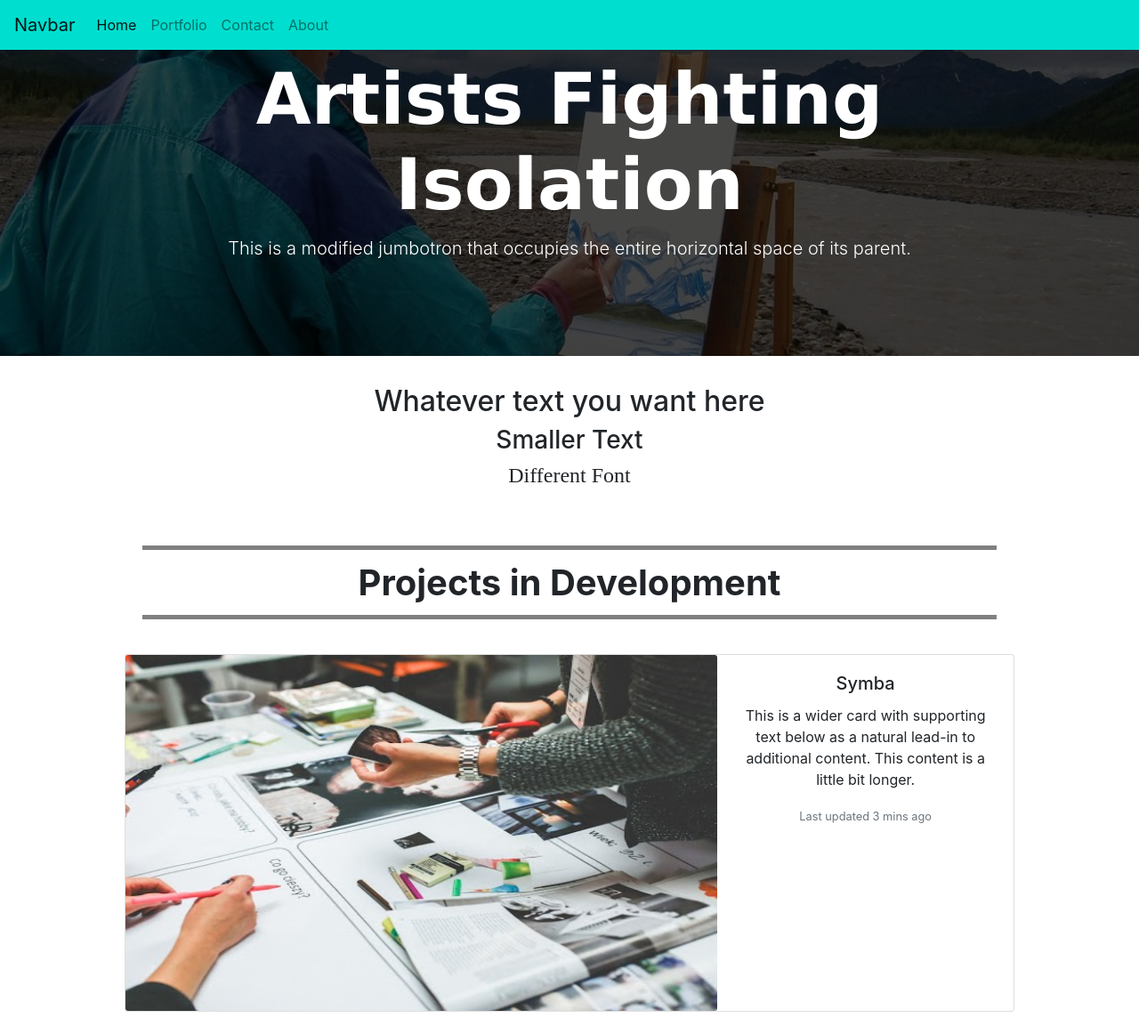
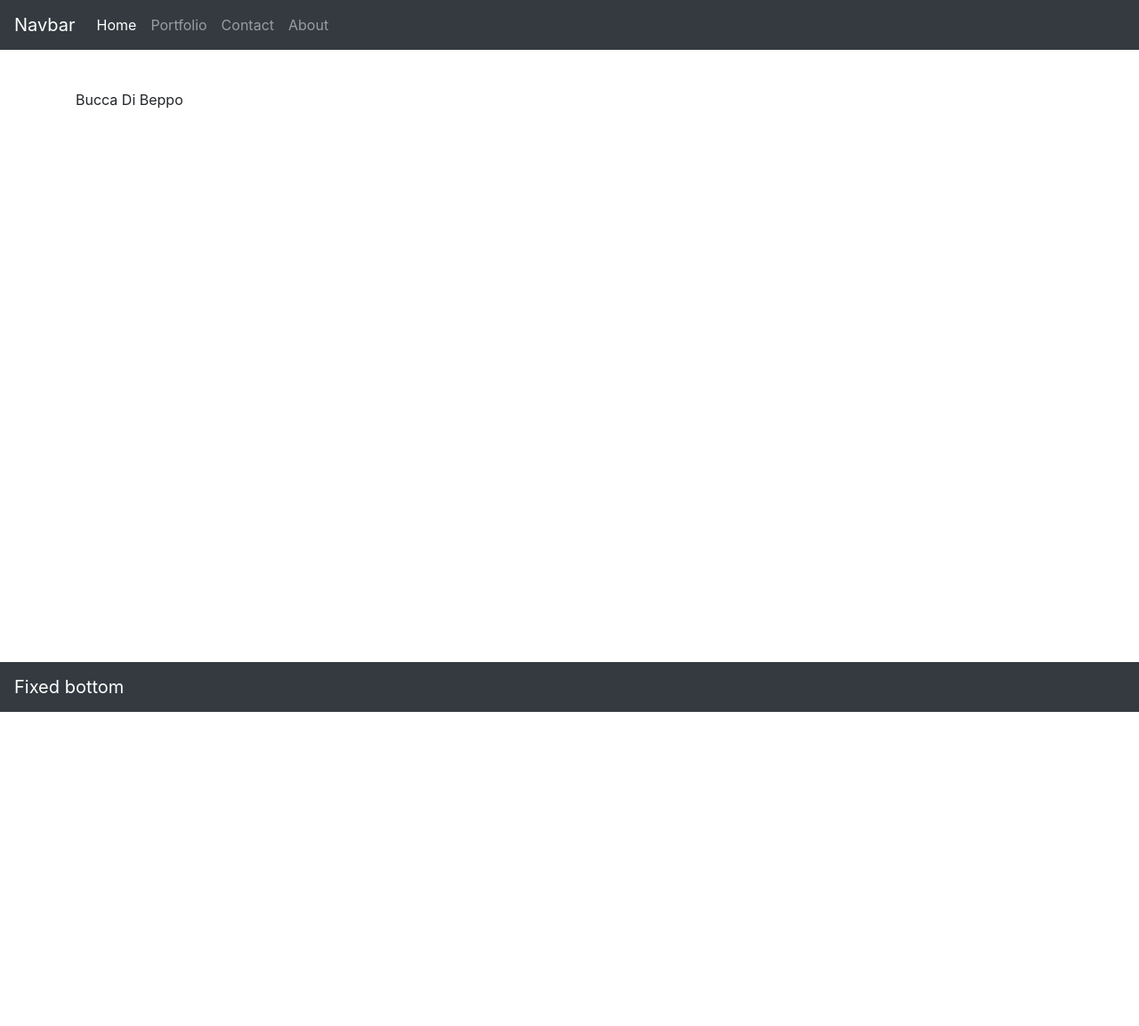
Before and after one commit to mc0918/mc0918.github.io, a plain HTML site: page index.html in a window 1280 px wide. Shown: the whole page at 89% size. After the commit the page ends 800 px from the top, so only its background shows below. Drawn offline with nearby package versions, Linux system fonts and the light colour scheme.

Commit message:
restored to template

```diff
--- a/assets/css/style.css
+++ b/assets/css/style.css
@@ -1,40 +1,15 @@
 #jumboPic {
   background: linear-gradient(rgba(0, 0, 0, 0.7), rgba(0, 0, 0, 0.7)),
-    url("../images/unnamed.jpg");
+    url("...");
   text-align: center;
   background-size: 100%;
-  height: 400px;
 }
 
-.artistTitle {
-  color: white;
-  font-weight: bolder;
-  font-size: 500%;
-  font-family: "Lucida Sans", "Lucida Sans Regular", "Lucida Grande",
-    "Lucida Sans Unicode", Geneva, Verdana, sans-serif;
+/* Above is the way to darken a background picture */
+
+/* Media queries go at bottom */
+@media screen and (min-width: 768px) {
+  body {
+    padding-top: 100px;
+  }
 }
-
-#leadText {
-  color: white;
-}
-
-.container1 {
-  text-align: center;
-}
-
-.borderText {
-  margin: auto;
-  margin-top: 5%;
-  margin-bottom: 3%;
-  border-top-style: solid;
-  border-bottom-style: solid;
-  border-color: gray;
-  border-width: 5px;
-  width: 75%;
-  padding: 1%;
-}
-
-img {
-  height: 400px;
-  width: 500px;
-}
--- a/index.html
+++ b/index.html
@@ -33,11 +33,9 @@
   </head>
 
   <body>
+    <div class="container">
       <header>
-      <nav
-        class="navbar fixed-top navbar-expand-lg navbar-light"
-        style="background-color: #00dfcf;"
-      >
+        <nav class="navbar fixed-top navbar-expand-lg navbar-dark bg-dark">
           <a class="navbar-brand" href="#">Navbar</a>
           <button
             class="navbar-toggler"
@@ -70,50 +68,17 @@
           </div>
         </nav>
       </header>
-
-    <div
-      class="jumbotron jumbotron-fluid"
-      id="jumboPic"
-      style="text-align:center; background-size:100%;"
-    >
-      <div class="container">
-        <h1 class="display-4 artistTitle">Artists Fighting Isolation</h1>
-        <p class="lead" id="leadText">
-          This is a modified jumbotron that occupies the entire horizontal space
-          of its parent.
-        </p>
-      </div>
     </div>
 
-    <div id="container" class="container1">
-      <p style="text-align: center">
-        <h2>Whatever text you want here</h2>
-        <h3>Smaller Text</h3>
-        <h4 style="font-family: 'Times New Roman', Times, serif">Different Font</h4>
-        </p>
-
-        <div id="container">
-          <h1 class="borderText"><strong>Projects in Development</strong></h1>
+    <div class="container">
+      Bucca Di Beppo
     </div>
 
-        <div id="row">
-        <div class="card mb-3" style="max-width: 1000px; margin: auto">
-            <div class="row no-gutters">
-              <div class="col-md-8">
-                <img src="./assets/images/symba.jpg" class="card-img" alt="...">
+    <div class="container">
+      <nav class="navbar fixed-bottom navbar-dark bg-dark">
+        <a class="navbar-brand" href="#">Fixed bottom</a>
+      </nav>
     </div>
-              <div class="col-md-4">
-                <div class="card-body">
-                  <h5 class="card-title">Symba</h5>
-                  <p class="card-text">This is a wider card with supporting text below as a natural lead-in to additional content. This content is a little bit longer.</p>
-                  <p class="card-text"><small class="text-muted">Last updated 3 mins ago</small></p>
-                </div>
-              </div>
-            </div>
-          </div>
-          </div>
-    </div>
-
     <!-- Most recent JQuery CDN -->
     <script
       src="https://code.jquery.com/jquery-3.3.1.min.js"
```
Also changed, not shown: assets/images/symba.jpg (deleted), assets/images/unnamed.jpg (deleted). Lines whose indentation alone changed are shown as unchanged.
